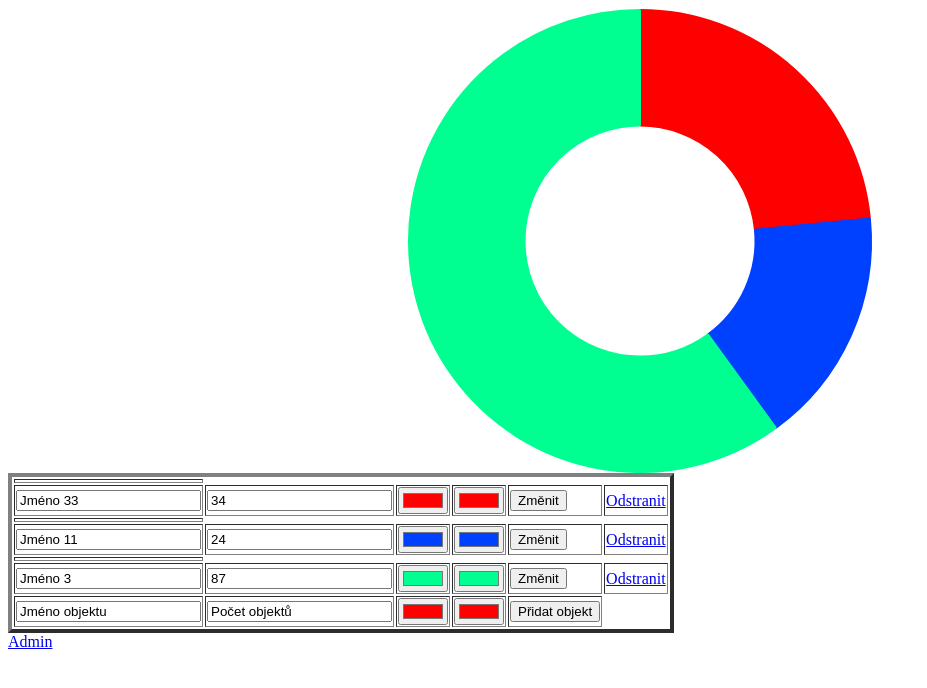
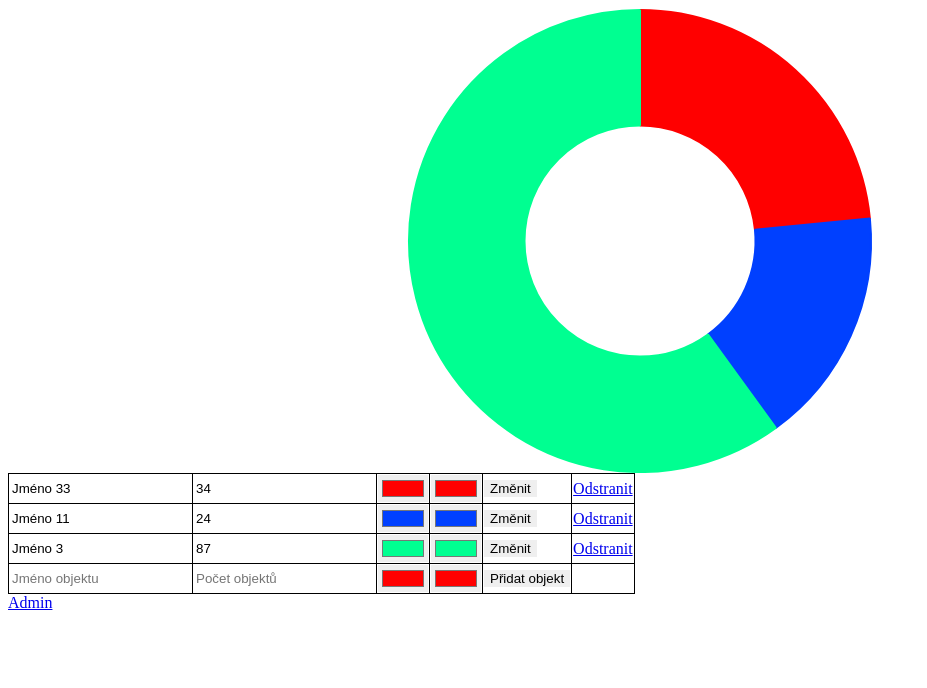
Before and after one commit to chovaiv/zaverecny_projekt2, a Django app: page / in a window 1280 px wide. Shown: the part 67-755 px from the top of the page, without its empty margins (0-927 px from the left). Run offline with Django 3.2, Linux system fonts and the light colour scheme; data comes from the database, SQL or seed files in the repository; some libraries are stand-ins or nearby versions.

Commit message:
Update doughnut.html

```diff
--- a/graf/templates/graf/doughnut.html
+++ b/graf/templates/graf/doughnut.html
@@ -1,6 +1,10 @@
 <h1>Koláčový graf</h1>
 {% extends 'base.html'%}
+
+
 {%block scripts%}
+
+
 <script>
 $(document).ready(function(){
 
@@ -31,21 +35,36 @@ $(document).ready(function(){
 {%endblock scripts%}
 
 {%block content%}
+<style>
+table, th, tr, td {
+    border: 1px solid black;
+    border-collapse: collapse;
+}
+input {
+      border: none;
+}
+input:focus,
+select:focus,
+textarea:focus,
+button:focus {
+    outline: none;
+}
+</style>
 <div>
     <canvas id="myChart" width="400" height="150"></canvas>
 
     {%for data in qs%}
     {%endfor%}
+
 <table border="4">
     {% for data in qs %}
     <tr>
-        <td></td>
     </tr>
     <tr>
         <form action="upravit_objekt/{{ data.id }}" method="post">
         {% csrf_token %}
         <td><input name="jmeno_objektu" value="{{data.jmeno_objektu}}"></td>
-        <td><input name="pocet_objektu" value="{{data.pocet_objektu}}"></td>
+        <td><input name="pocet_objektu" type="number" value="{{data.pocet_objektu}}"></td>
         <td><input name="color" type="color" value="{{data.color}}"></td>
         <td><input name="borderColor" type="color" value="{{data.borderColor}}"></td>
         <td><input type="submit" value="Změnit"></td>
@@ -56,8 +75,8 @@ $(document).ready(function(){
     <tr>
             <form action="pridat_objekt/" method="post">
         {% csrf_token %}
-        <td><input name="jmeno_objektu" value="Jméno objektu"></td>
-        <td><input name="pocet_objektu" value="Počet objektů"></td>
+        <td><input name="jmeno_objektu" placeholder="Jméno objektu"></td>
+        <td><input name="pocet_objektu" type="number" placeholder="Počet objektů"></td>
         <td><input name="color" type="color" value="#FF0000"></td>
         <td><input name="borderColor" type="color" value="#FF0000"></td>
         <td><input type="submit" value="Přidat objekt"></td>
```
